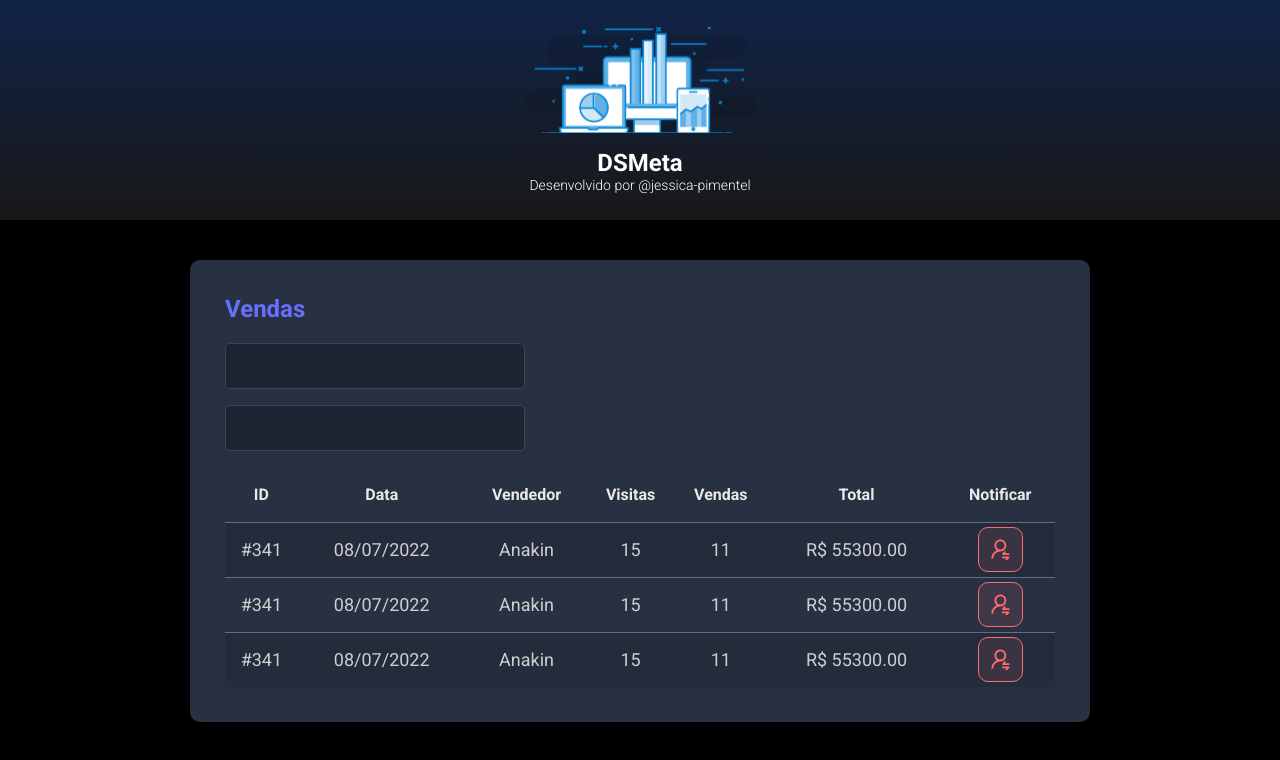
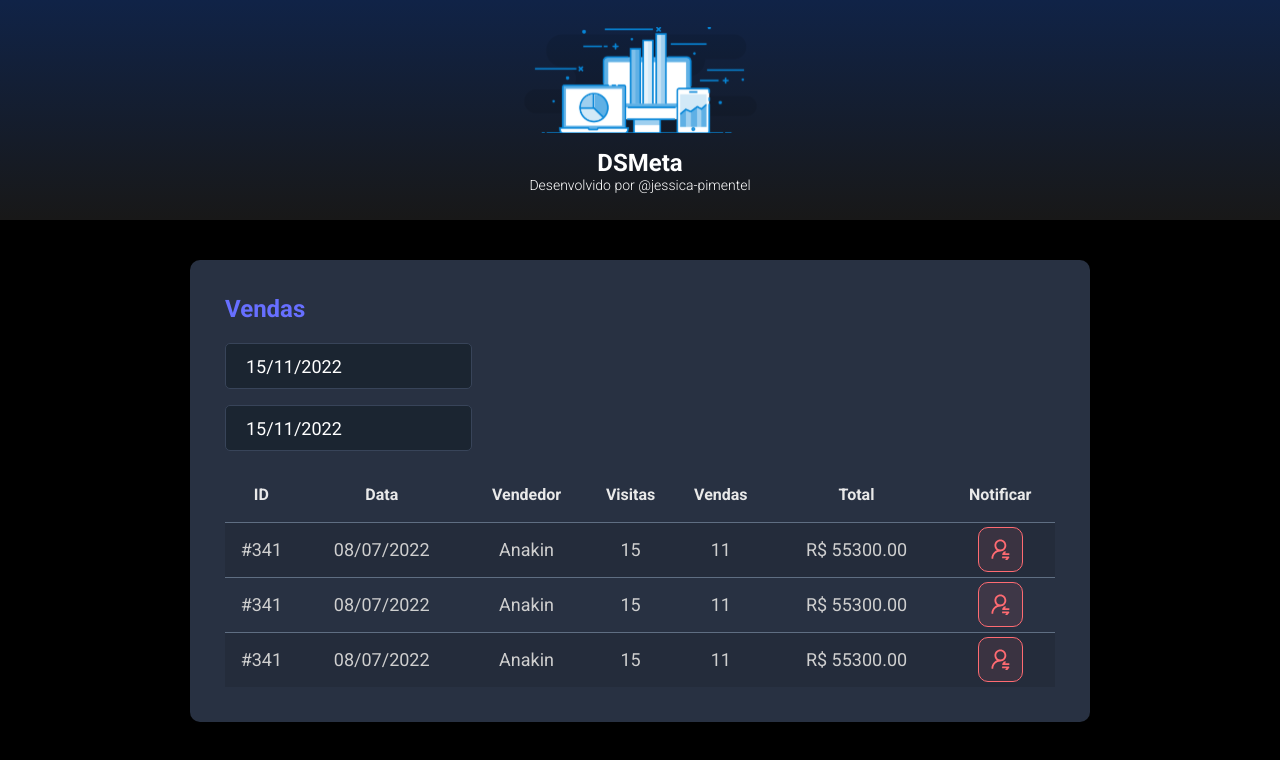
Before and after one commit to jessica-pimentel/DSMeta-CSS, a React (Vite) app in the folder frontend/: page / in a window 1280 px wide. Shown: the top 760 px of the page. Built offline with nearby package versions, Linux system fonts and the light colour scheme.

Commit message:
Datepicker

```diff
--- a/frontend/package.json
+++ b/frontend/package.json
@@ -9,7 +9,9 @@
     "preview": "vite preview"
   },
   "dependencies": {
+    "@types/react-datepicker": "4.4.2",
     "react": "^18.2.0",
+    "react-datepicker": "4.8.0",
     "react-dom": "^18.2.0"
   },
   "devDependencies": {
--- a/frontend/src/components/SalesCard/index.tsx
+++ b/frontend/src/components/SalesCard/index.tsx
@@ -1,5 +1,7 @@
-import NotificationButton from '../NotificationButton'
-import './styles.css'
+import NotificationButton from "../NotificationButton";
+import "./styles.css";
+import DatePicker from "react-datepicker";
+import "react-datepicker/dist/react-datepicker.css";
 
 function SalesCard() {
   return (
@@ -8,10 +10,20 @@
         <h2 className="dsmeta-sales-title">Vendas</h2>
         <div>
           <div className="dsmeta-form-control-container">
-                            <input className="dsmeta-form-control" type="text"/>
+            <DatePicker
+              selected={new Date()}
+              onChange={(date: Date) => {}}
+              className="dsmeta-form-control"
+              dateFormat="dd/MM/yyyy"
+            />
           </div>
           <div className="dsmeta-form-control-container">
-                            <input className="dsmeta-form-control" type="text2"/>
+            <DatePicker
+              selected={new Date()}
+              onChange={(date: Date) => {}}
+              className="dsmeta-form-control"
+              dateFormat="dd/MM/yyyy"
+            />
           </div>
         </div>
         <div>
@@ -37,8 +49,9 @@
                 <td>R$ 55300.00</td>
                 <td>
                   <div className="dsmeta-red-rbtn-container">
-                                            <NotificationButton/>
-                                        </div> </td>
+                    <NotificationButton />
+                  </div>{" "}
+                </td>
               </tr>
               <tr>
                 <td className="show992">#341</td>
@@ -49,8 +62,9 @@
                 <td>R$ 55300.00</td>
                 <td>
                   <div className="dsmeta-red-rbtn-container">
-                                            <NotificationButton/>
-                                        </div> </td>
+                    <NotificationButton />
+                  </div>{" "}
+                </td>
               </tr>
               <tr>
                 <td className="show992">#341</td>
@@ -61,15 +75,16 @@
                 <td>R$ 55300.00</td>
                 <td>
                   <div className="dsmeta-red-rbtn-container">
-                                            <NotificationButton/>
-                                        </div> </td>
+                    <NotificationButton />
+                  </div>{" "}
+                </td>
               </tr>
             </tbody>
           </table>
         </div>
       </div>
     </div>
-  )
+  );
 }
 
-export default SalesCard
+export default SalesCard;
```
Also changed, not shown: 1 other file (tests, documents, lock files or other folders). Lines whose indentation alone changed are shown as unchanged.
